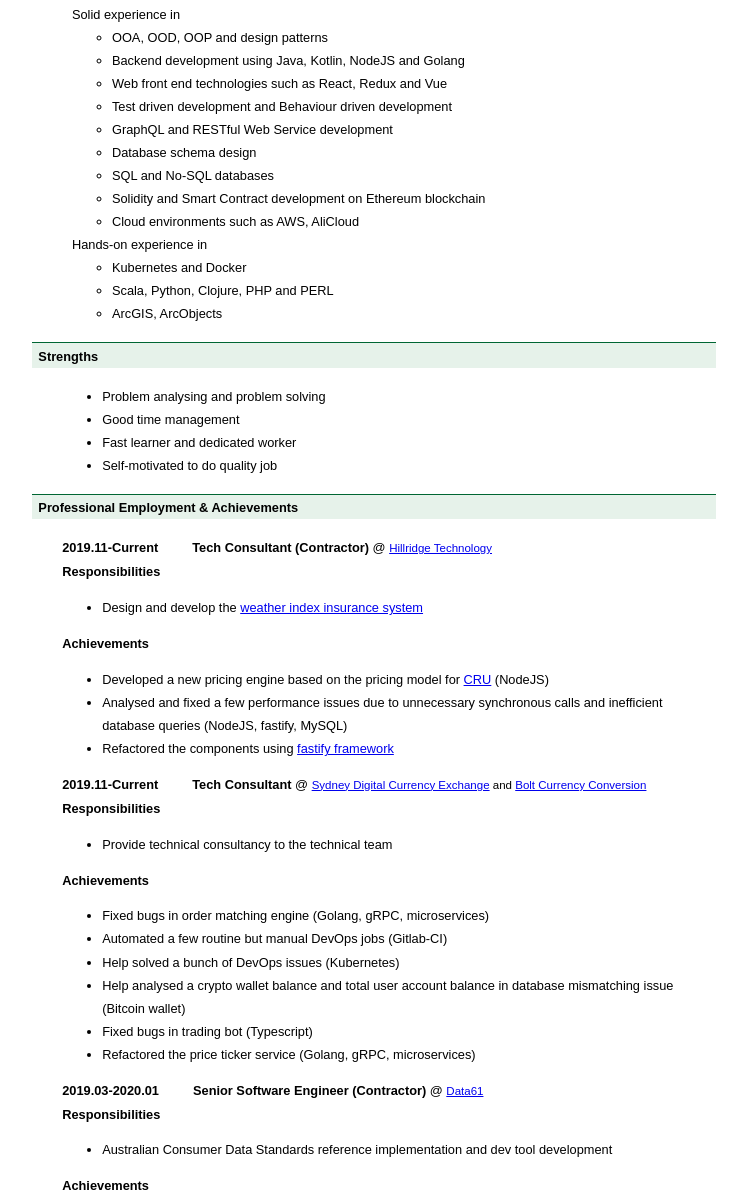
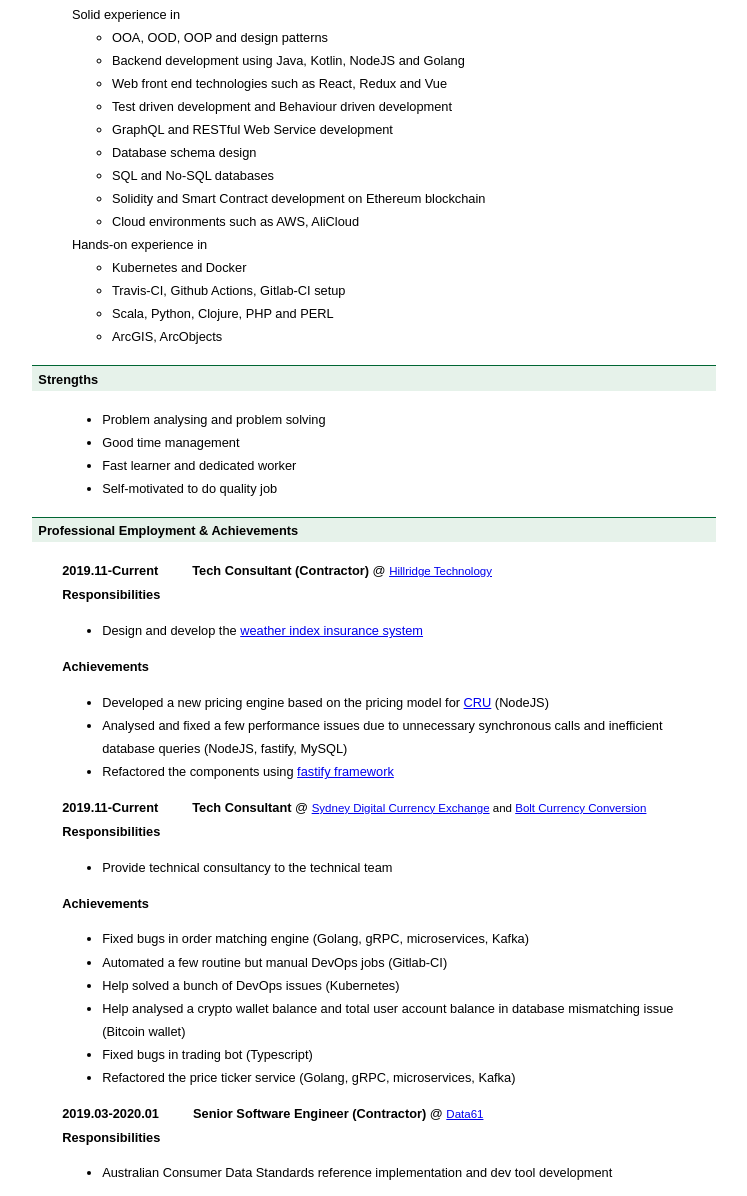
Before and after one commit to fyang1024/cv, a plain HTML site: page index.html in a window 1280 px wide. Shown: the part 272-1468 px from the top of the page, without its empty margins (266-1013 px from the left). Drawn offline with Linux system fonts and the light colour scheme.

Commit message:
Update resume

```diff
--- a/index.html
+++ b/index.html
@@ -77,6 +77,7 @@
     <li>Hands-on experience in
       <ul>
         <li>Kubernetes and Docker</li>
+        <li>Travis-CI, Github Actions, Gitlab-CI setup</li>
         <li>Scala, Python, Clojure, PHP and PERL</li>
         <li>ArcGIS, ArcObjects</li>
       </ul>
@@ -121,12 +122,12 @@
     </ul>
     <strong>Achievements</strong>
     <ul>
-      <li>Fixed bugs in order matching engine (Golang, gRPC, microservices)</li>
+      <li>Fixed bugs in order matching engine (Golang, gRPC, microservices, Kafka)</li>
       <li>Automated a few routine but manual DevOps jobs (Gitlab-CI)</li>
       <li>Help solved a bunch of DevOps issues (Kubernetes)</li>
       <li>Help analysed a crypto wallet balance and total user account balance in database mismatching issue (Bitcoin wallet)</li>
       <li>Fixed bugs in trading bot (Typescript)</li>
-      <li>Refactored the price ticker service (Golang, gRPC, microservices)</li>
+      <li>Refactored the price ticker service (Golang, gRPC, microservices, Kafka)</li>
     </ul>
     <div>
       <strong>2019.03-2020.01</strong><span class="role" style="padding-left:9mm">Senior Software Engineer (Contractor)</span> @
```
